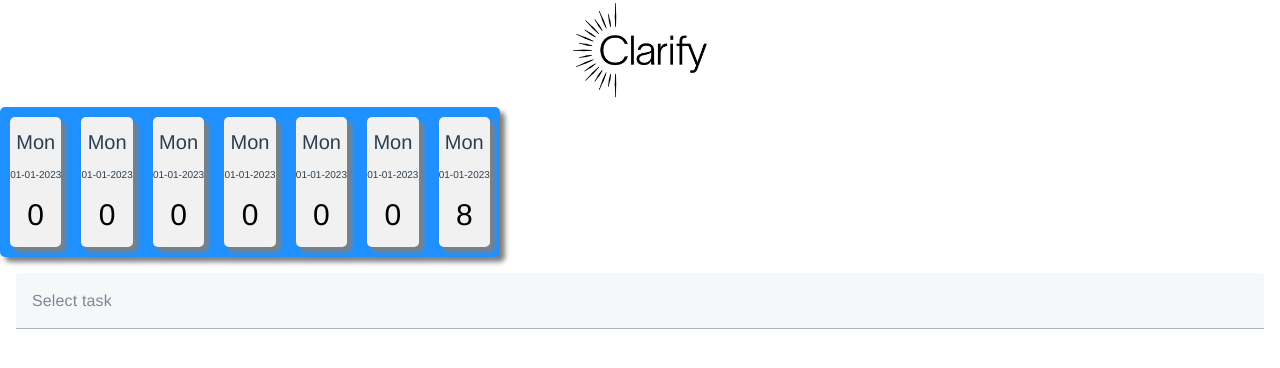
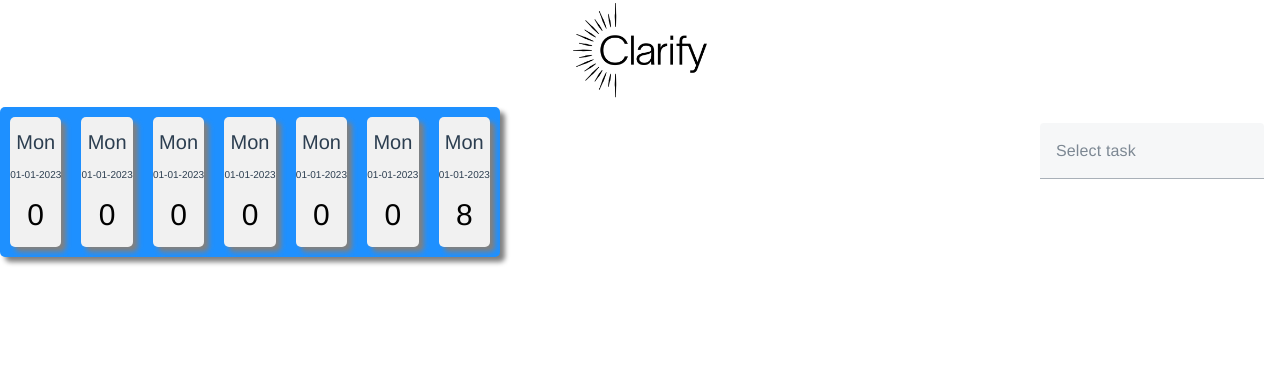
Before and after one commit to Programmeerkat/lab-day-7, a Vue app: page / in a window 1280 px wide. Shown: the top 368 px of the page. Built offline with nearby package versions, Linux system fonts and the light colour scheme.

Commit message:
combobox cont

```diff
--- a/src/App.vue
+++ b/src/App.vue
@@ -4,7 +4,7 @@
     <div class="tab-container">
       <WeekComponent/>
     </div>
-    <div class="tab-container">
+    <div class="combobox-container">
       <ComboBox v-bind:tasks="tasks" />
     </div>
   </div>
@@ -43,4 +43,13 @@ export default {
   text-align: center;
   color: #2c3e50;
 }
+.main-container {
+    display: flex;
+  }
+  .combobox-container{
+    flex:1;
+  }
+  .tab-container{
+    flex:4;
+  }
 </style>
```
